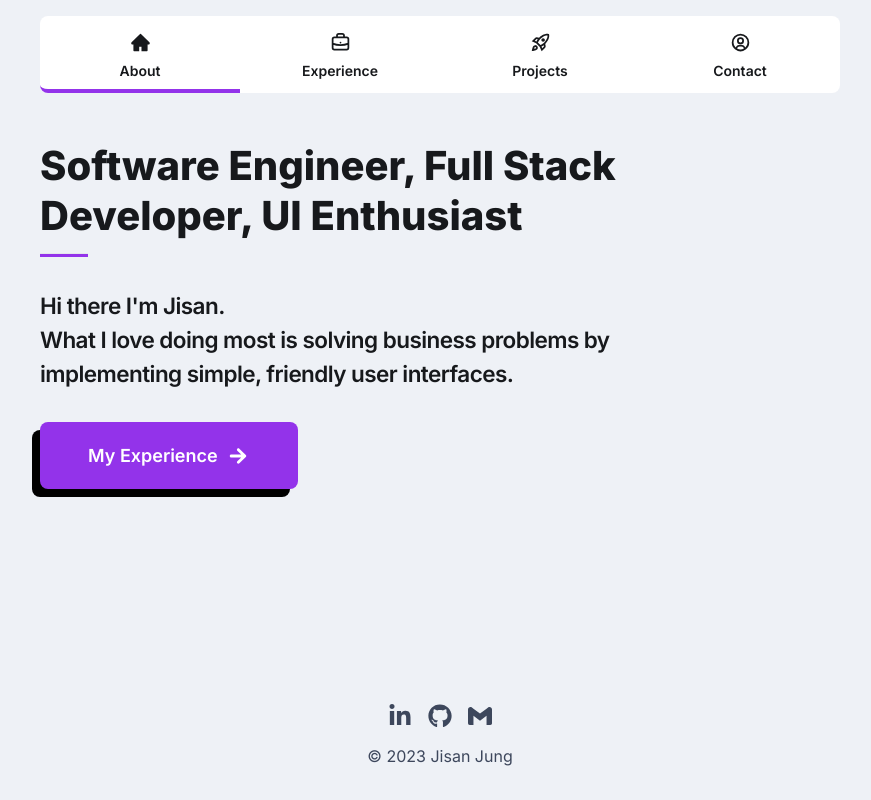
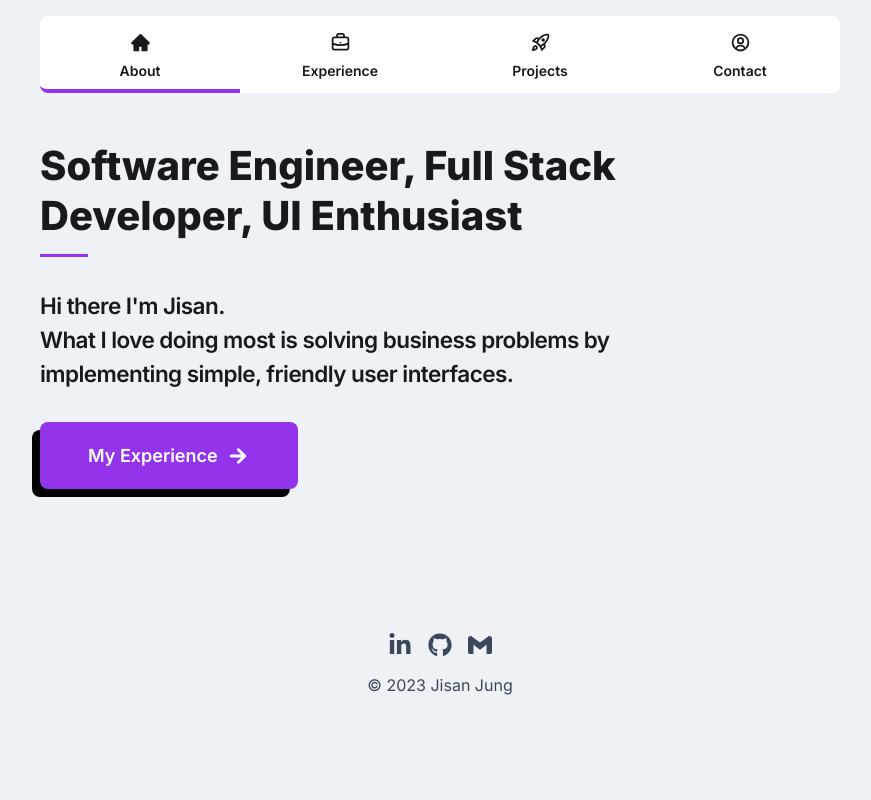
Before and after one commit to jisanjung/portfolio3, a React (Vite) app: page / in a window 1280 px wide. Shown: the whole page, without its empty margins (200-1071 px from the left). Built offline with nearby package versions, Linux system fonts and the light colour scheme.

Commit message:
refactor: remove absolute from footer

```diff
--- a/src/components/Footer.jsx
+++ b/src/components/Footer.jsx
@@ -1,17 +1,12 @@
-import React, { useEffect, useState } from 'react';
+import React from 'react';
 import { FaLinkedinIn, FaGithub  } from "react-icons/fa";
 import { SiGmail } from "react-icons/si";
 import { MY_EMAIL, PARAGRAPH_COLOR } from '../constants';
 
 const Footer = () => {
 
-  const [hasScrollbar, setHasScrollbar] = useState(false);
-  useEffect(() => {
-    setHasScrollbar(document.body.clientHeight + 100 > window.innerHeight);
-  }, []);
-
   return (
-    <footer className={`bottom-0 left-0 right-0 py-6 md:py-8 2xl:py-9 ${!hasScrollbar ? "absolute" : "pt-20"}`}>
+    <footer className="pt-20 pb-6 lg:pt-36 md:pb-8 2xl:pb-9">
         <div className='flex justify-center'>
           <a href='https://www.linkedin.com/in/jisan-jung-33129b179/' target='_blank' rel="noopener noreferrer">
             <FaLinkedinIn className='text-2xl mx-2 relative transition-all hover:-translate-y-1' style={{
```
